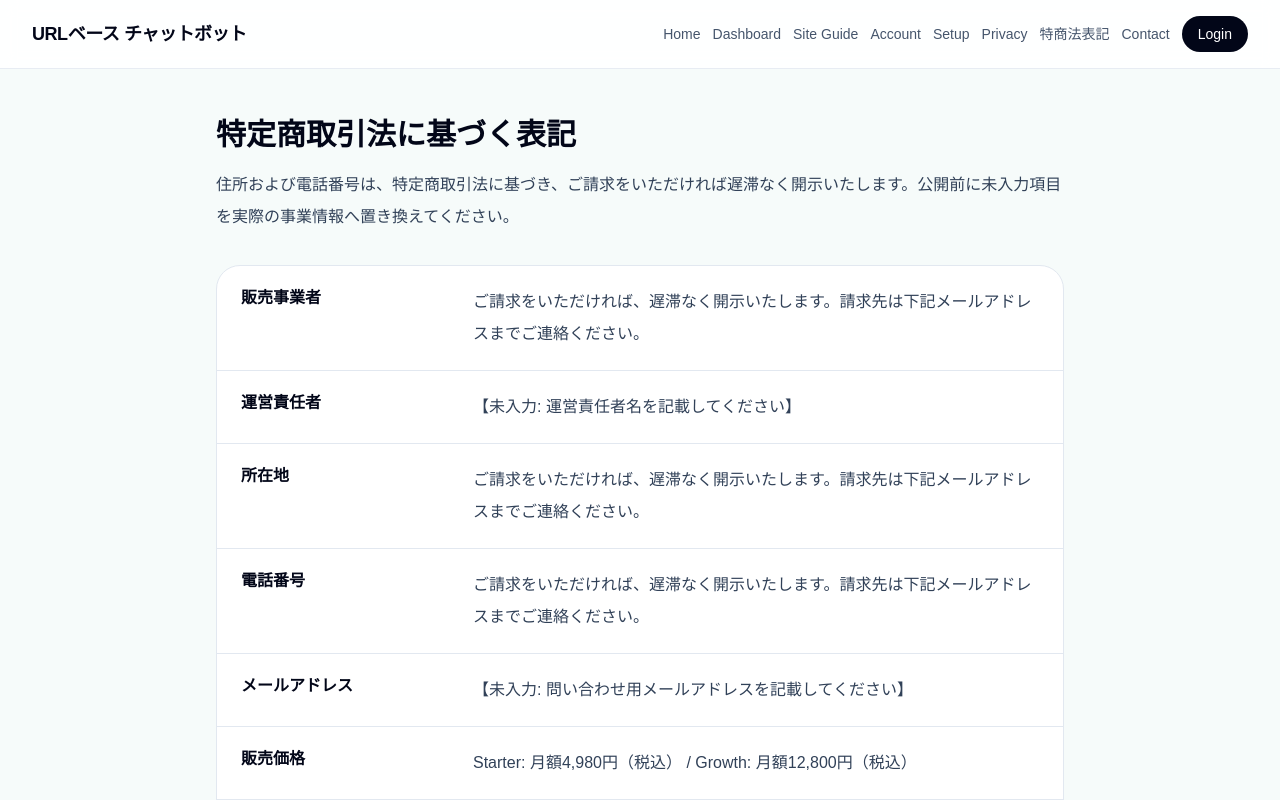
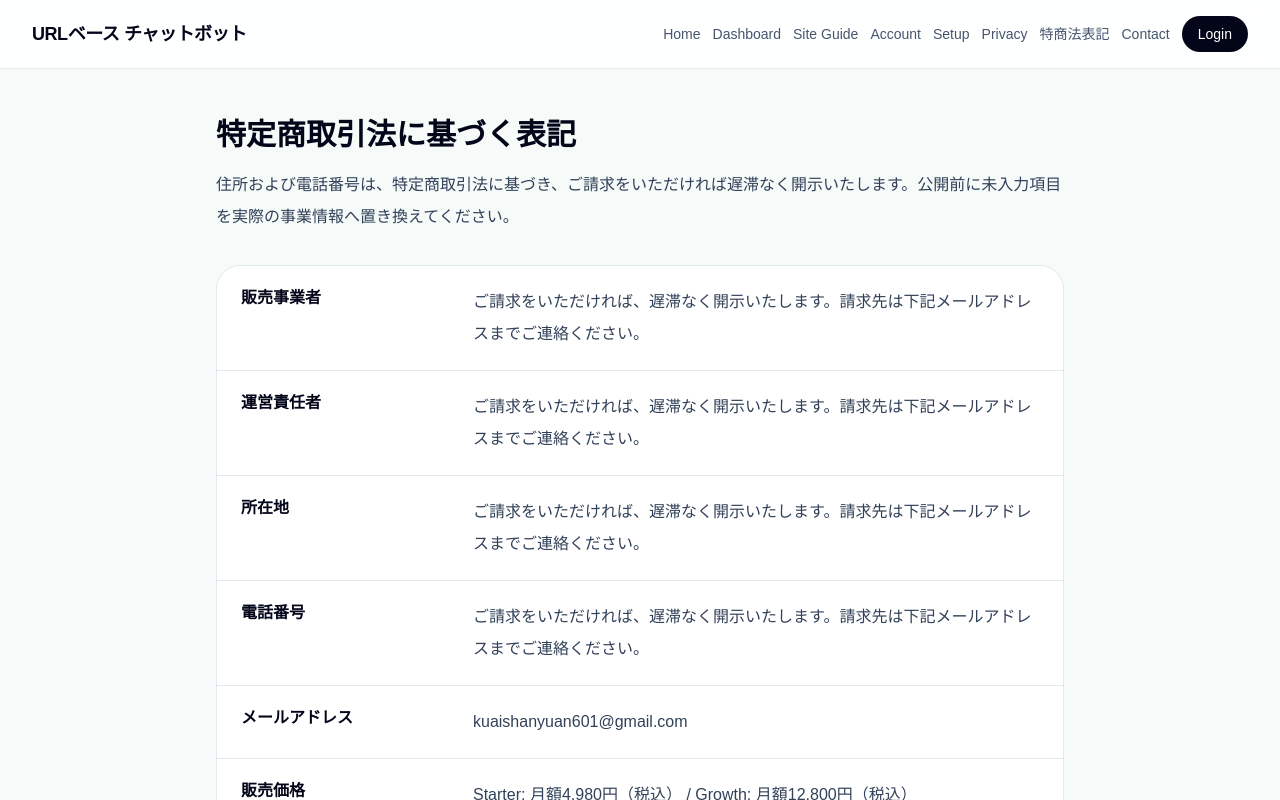
Before and after one commit to manafi362/threads-tool2, a Next.js app: page /legal in a window 1280 px wide. Shown: the top 800 px of the page. Built offline with nearby package versions, Linux system fonts and the light colour scheme; no server answers.

Commit message:
Update legal contact details

```diff
--- a/app/legal/page.tsx
+++ b/app/legal/page.tsx
@@ -14,7 +14,8 @@ const items = [
   },
   {
     label: "運営責任者",
-    value: "【未入力: 運営責任者名を記載してください】",
+    value:
+      "ご請求をいただければ、遅滞なく開示いたします。請求先は下記メールアドレスまでご連絡ください。",
   },
   {
     label: "所在地",
@@ -28,7 +29,7 @@ const items = [
   },
   {
     label: "メールアドレス",
-    value: "【未入力: 問い合わせ用メールアドレスを記載してください】",
+    value: "kuaishanyuan601@gmail.com",
   },
   {
     label: "販売価格",
```
